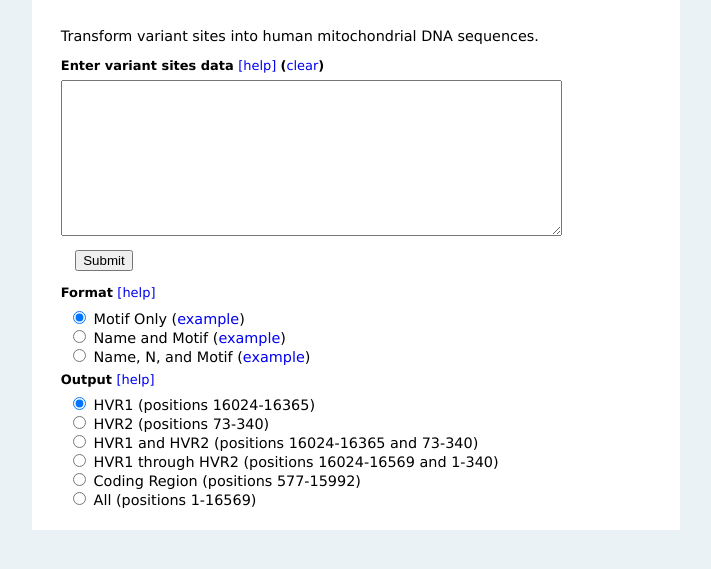
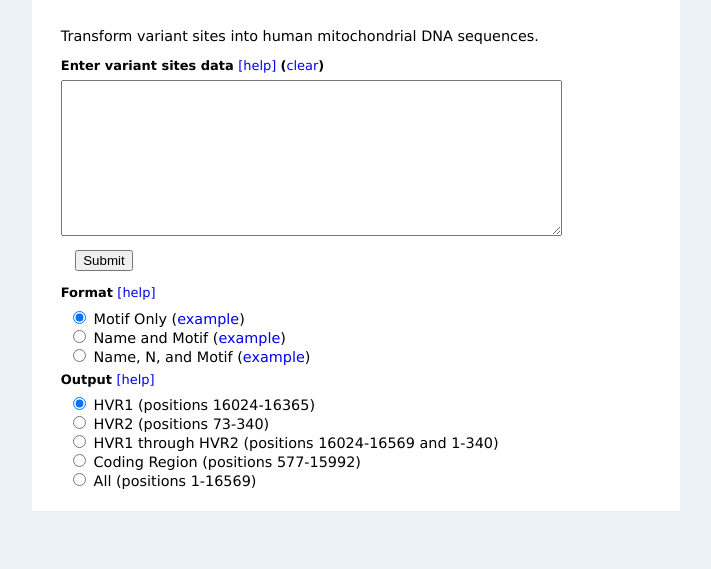
Before and after one commit to ryanraaum/mitomotifsapp, a Python web app: template templates/sites2seq_main.html in a window 1280 px wide. Shown: the part 124-693 px from the top of the page, without its empty margins (284-995 px from the left). Run offline with Jinja, Linux system fonts and the light colour scheme; the template is opened without the code that fills it, so the values that code supplies are empty.

Commit message:
remove hvr1 and hvr2 option from html

```diff
--- a/templates/sites2seq_main.html
+++ b/templates/sites2seq_main.html
@@ -125,8 +125,6 @@ function name_n_and_motif() {
         <label for="hvr1">HVR1 (positions 16024-16365)</label></li>
       <li><input id="hvr2" type="radio" name="output" value="hvr2"           >
         <label for="hvr2">HVR2 (positions 73-340)</label></li>
-      <li><input id="hvr1and2" type="radio" name="output" value="hvr1and2"       >
-        <label for="hvr1and2">HVR1 and HVR2 (positions 16024-16365 and 73-340)</label></li>
       <li><input id="hvr1to2" type="radio" name="output" value="hvr1to2"        >
         <label for="hvr1to2">HVR1 through HVR2 (positions 16024-16569 and 1-340)</label></li>
       <li><input id="coding" type="radio" name="output" value="coding"         >
```
